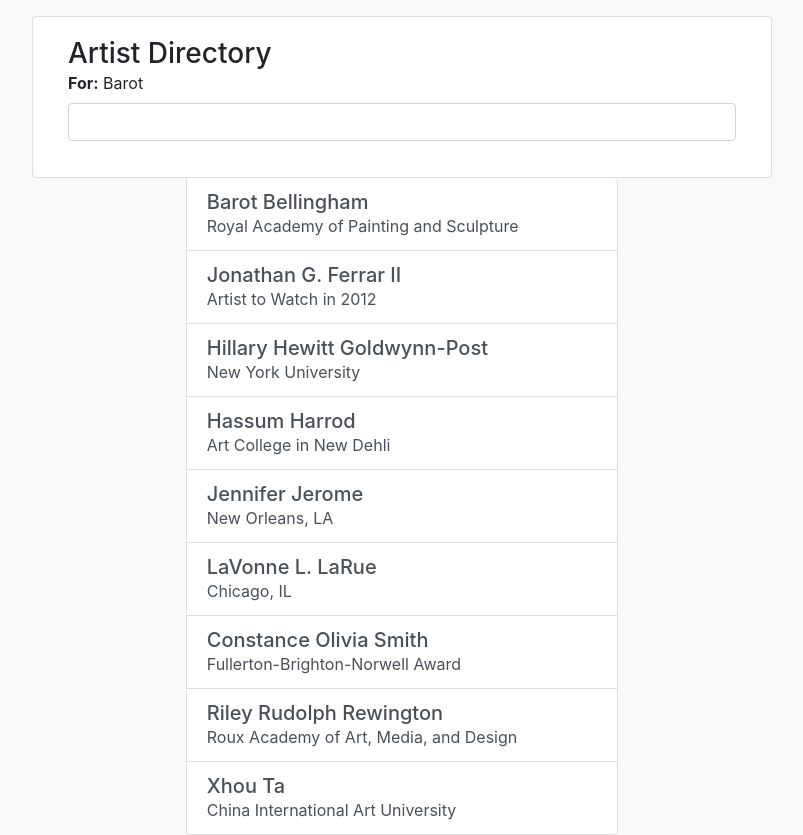
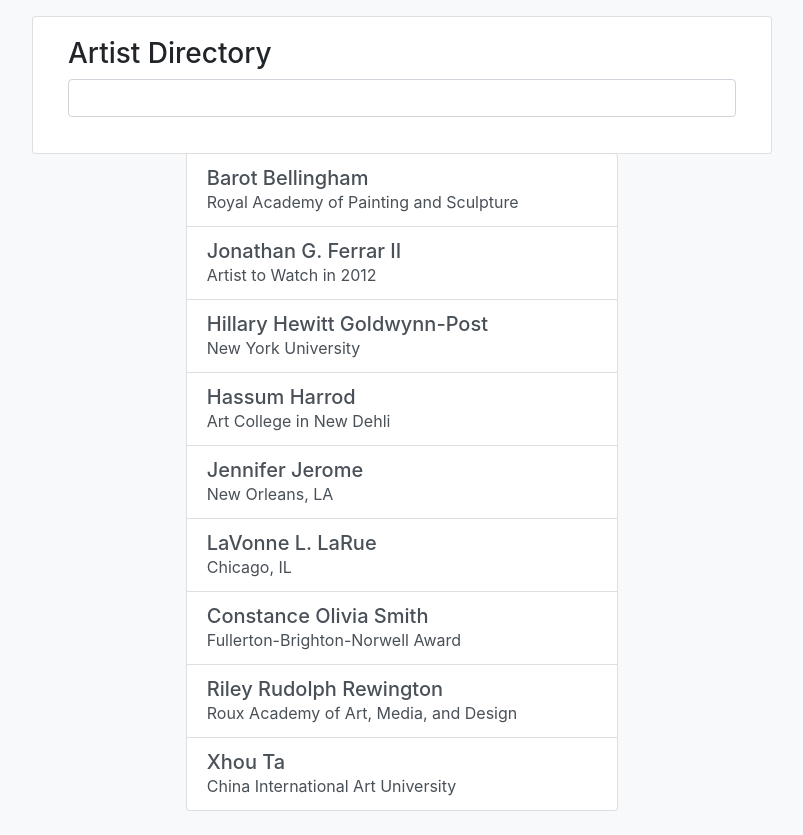
Before and after one commit to Annaliskirwa/_App_Ocho, an Angular app: page / in a window 1280 px wide. Shown: the whole page, without its empty margins (238-1041 px from the left). After the commit the page ends 811 px from the top, so only its background shows below. Built offline with nearby package versions, Linux system fonts and the light colour scheme.

Commit message:
It will initialize the query as empty

```diff
--- a/src/app/app.component.ts
+++ b/src/app/app.component.ts
@@ -15,7 +15,7 @@ export class AppComponent {
   }
 
   constructor(){
-    this.query = "Barot"
+    this.query = ""
     this.artist =
     [
       {
```
